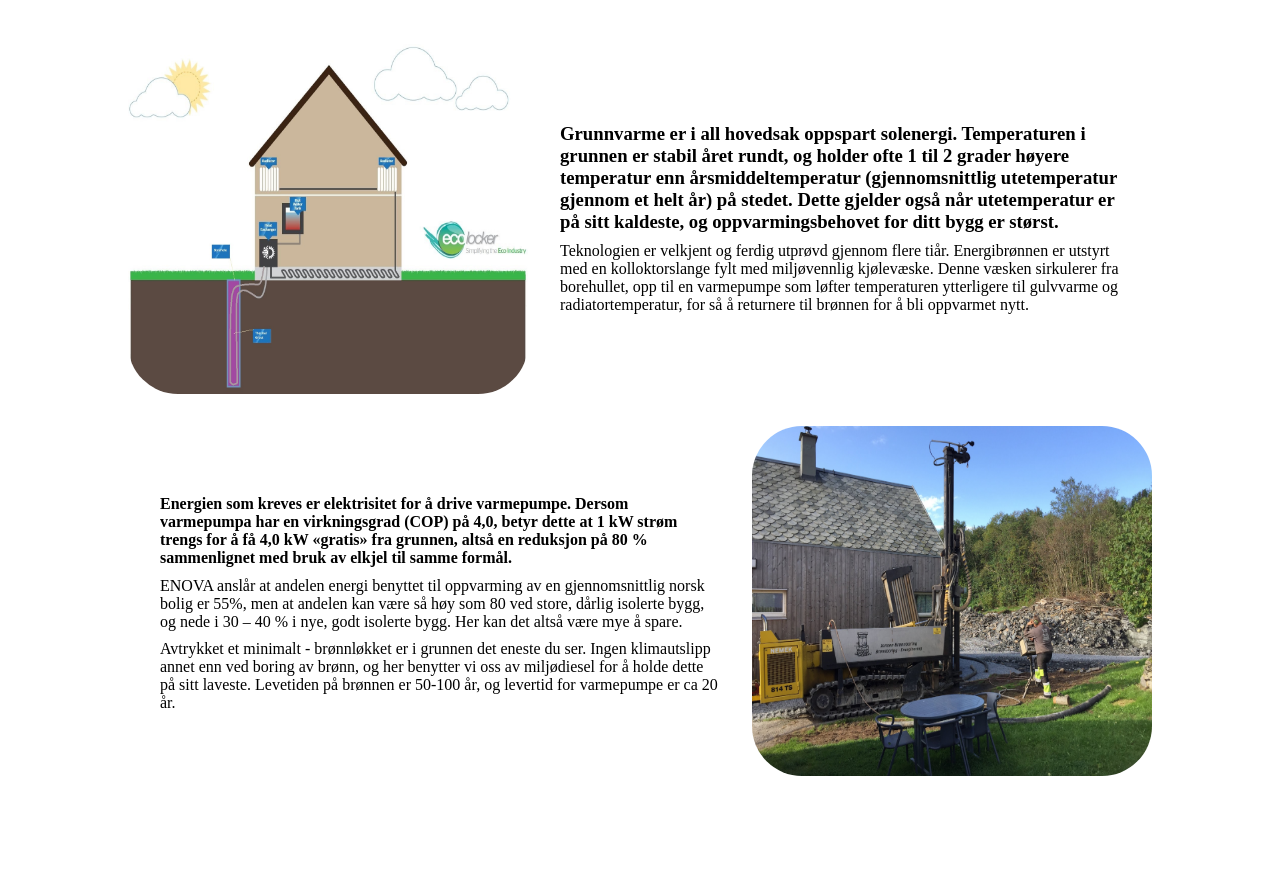
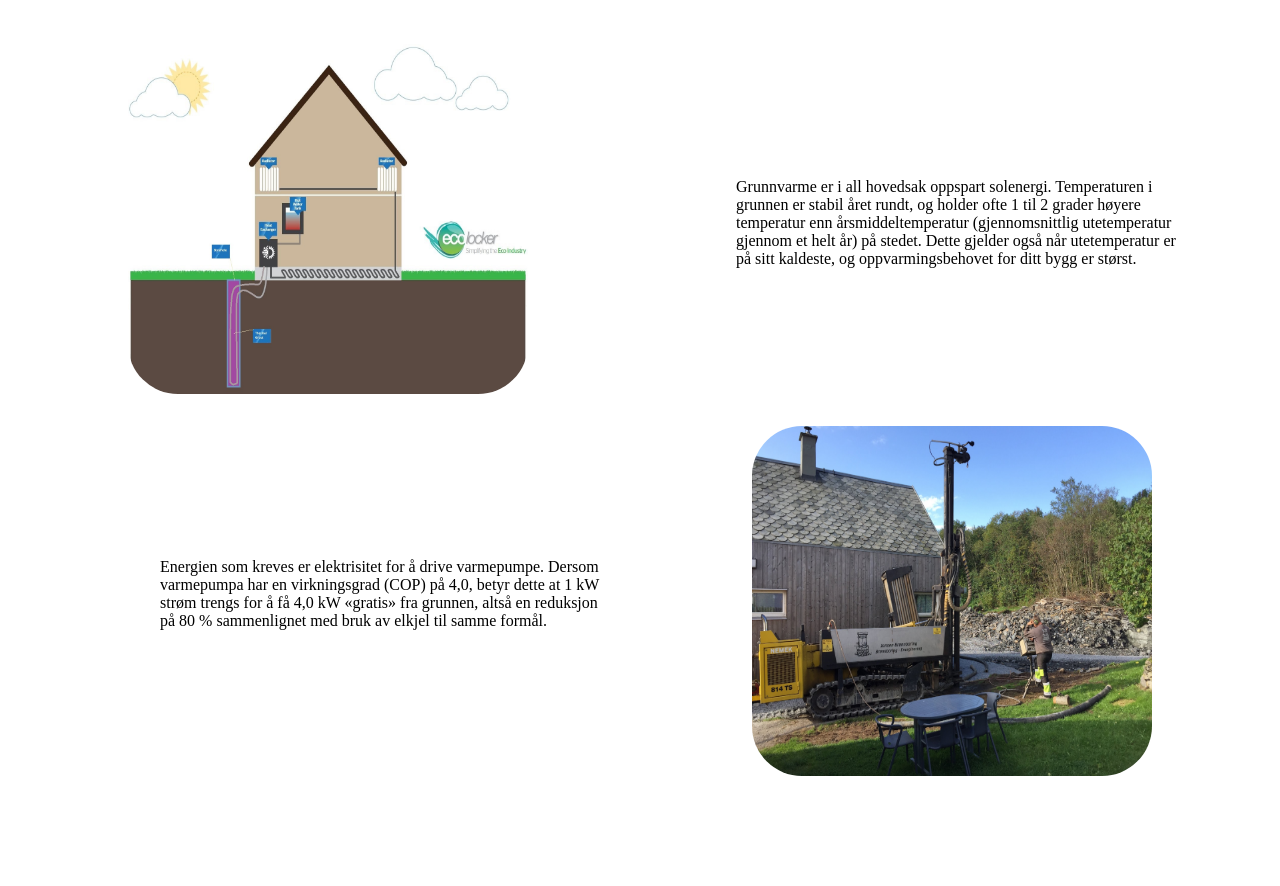
Before and after one commit to joar1/igrunn, a React (Create React App) app: page / in a window 1280 px wide. Shown: the part 1391-2277 px from the top of the page. Built offline with nearby package versions, Linux system fonts and the light colour scheme.

Commit message:
textdivleft

```diff
--- a/src/components/Card.jsx
+++ b/src/components/Card.jsx
@@ -5,11 +5,11 @@ export function CardLeft(props) {
 		<CardContainer>
 			<CardDiv>
 				<img src={props.img} alt='#' />
-				<TextDiv>
+				<TextDivLeft>
 					<h2>{props.title}</h2>
 					<h3>{props.description}</h3>
 					<p>{props.paragraph}</p>
-				</TextDiv>
+				</TextDivLeft>
 			</CardDiv>
 		</CardContainer>
 	);
@@ -23,7 +23,9 @@ export function CardRight(props) {
 					<h2>{props.title}</h2>
 					<h4>{props.description}</h4>
 					<p>{props.paragraph}</p>
-					<p>{props.newParagraph}</p>
+					<p>{props.ParagraphTwo}</p>
+					<p>{props.ParagraphThree}</p>
+					<p>{props.ParagraphFour}</p>
 				</TextDiv>
 				<ImageLink>
 					<img src={props.img} alt='#' />
@@ -57,7 +59,6 @@ const TextDiv = styled.div`
 	flex-direction: column;
 	text-align: left;
 	word-wrap: normal;
-	margin: 0;
 	padding: 2em;
 	h2 {
 		font-weight: bold;
@@ -68,6 +69,27 @@ const TextDiv = styled.div`
 	}
 	p {
 		margin-top: 0.6em;
+		width: 80%;
+	}
+`;
+
+const TextDivLeft = styled.div`
+	display: flex;
+	flex-direction: column;
+	text-align: left;
+	word-wrap: normal;
+	padding: 2em;
+	h2 {
+		font-weight: bold;
+		font-size: 800;
+	}
+	h4 {
+		margin-top: 0.4em;
+	}
+	p {
+		margin-left: 11em;
+		margin-top: 0.6em;
+		width: 80%;
 	}
 `;
 
--- a/src/components/Navbar.jsx
+++ b/src/components/Navbar.jsx
@@ -10,7 +10,7 @@ function Navbar() {
 				</NavLogo>
 				<NavDiv>
 					<StyledA href='#Grunnvarme'>Litt om grunnvarme</StyledA>
-					<StyledLink to='/available'>Passer dette min bolig?</StyledLink>
+					<StyledA href='#MinBolig'>Passer dette min bolig?</StyledA>
 					<StyledLink to='/services'>Tjenester</StyledLink>
 					<StyledLink to='/about'>Om</StyledLink>
 				</NavDiv>
--- a/src/pages/Home.jsx
+++ b/src/pages/Home.jsx
@@ -1,7 +1,6 @@
 import styled from 'styled-components';
 import Navbar from '../components/Navbar';
 import Questions from '../components/Questions';
-import BackgroundImg from '../images/background.jpg';
 import Footer from '../components/Footer';
 import Bilde1 from '../images/bilde1.jpg';
 import Bilde1NoBg from '../images/bilde1-nobg.png';
@@ -21,8 +20,8 @@ function Home() {
 			<HeaderIgrunn>Energien henter du fra Igrunnen</HeaderIgrunn>
 			<CardRight
 				img={Bilde1NoBg}
-				description='Betydelig redusert strømregning og økt komfort på samme tid, er det mulig? Ved bruk av grunnvarme fra energibrønn og varmepumpe kan du redusere strømforbruk med opptil 50 % samtidig som du øker komforten innomhus. Endelig får du brønnboring og VVS på samme sted, hvor vi i tillegg har vurdert lokale grunnforhold sett i sammenheng med antatt energiforbruk, slik at grunnvarmeanlegget blir optimalisert for nettopp deres bolig.'
-				paragraph='
+				paragraph='Betydelig redusert strømregning og økt komfort på samme tid, er det mulig? Ved bruk av grunnvarme fra energibrønn og varmepumpe kan du redusere strømforbruk med opptil 50 % samtidig som du øker komforten innomhus. Endelig får du brønnboring og VVS på samme sted, hvor vi i tillegg har vurdert lokale grunnforhold sett i sammenheng med antatt energiforbruk, slik at grunnvarmeanlegget blir optimalisert for nettopp deres bolig.'
+				paragraphTwo='
 				Slik fungerer det:
 				Skriv inn adresse og svar på noen korte spørsmål. Vi vil i løpet av kort tid komme tilbake til deg med foreslått størrelse på varmepumpe og dybde på brønn, og kommer med et tilbud på komplett grunnvarmeanlegg. Har dere allerede bestilt innvending VVS kan vi også levere energibrønnen alene. Dersom det er vannbrønn dere ønsker, klikk her (link til vannbrønn i Tjenester-meny)'
 			/>
@@ -31,15 +30,15 @@ function Home() {
 			<HeaderH1 id='Grunnvarme'>Litt om grunnvarme</HeaderH1>
 			<CardLeft
 				img={Bilde2}
-				description='Grunnvarme er i all hovedsak oppspart solenergi. Temperaturen i grunnen er stabil året rundt, og holder ofte 1 til 2 grader høyere temperatur enn årsmiddeltemperatur (gjennomsnittlig utetemperatur gjennom et helt år) på stedet. Dette gjelder også når utetemperatur er på sitt kaldeste, og oppvarmingsbehovet for ditt bygg er størst.'
-				paragraph='Teknologien er velkjent og ferdig utprøvd gjennom flere tiår. Energibrønnen er utstyrt med en kolloktorslange fylt med miljøvennlig kjølevæske. Denne væsken sirkulerer fra borehullet, opp til en varmepumpe som løfter temperaturen ytterligere til gulvvarme og radiatortemperatur, for så å returnere til brønnen for å bli oppvarmet nytt.'
+				paragraph='Grunnvarme er i all hovedsak oppspart solenergi. Temperaturen i grunnen er stabil året rundt, og holder ofte 1 til 2 grader høyere temperatur enn årsmiddeltemperatur (gjennomsnittlig utetemperatur gjennom et helt år) på stedet. Dette gjelder også når utetemperatur er på sitt kaldeste, og oppvarmingsbehovet for ditt bygg er størst.'
+				paragraphTwo='Teknologien er velkjent og ferdig utprøvd gjennom flere tiår. Energibrønnen er utstyrt med en kolloktorslange fylt med miljøvennlig kjølevæske. Denne væsken sirkulerer fra borehullet, opp til en varmepumpe som løfter temperaturen ytterligere til gulvvarme og radiatortemperatur, for så å returnere til brønnen for å bli oppvarmet nytt.'
 			/>
 
 			<CardRight
 				img={Bilde3}
-				description='Energien som kreves er elektrisitet for å drive varmepumpe. Dersom varmepumpa har en virkningsgrad (COP) på 4,0, betyr dette at 1 kW strøm trengs for å få 4,0 kW «gratis» fra grunnen, altså en reduksjon på 80 % sammenlignet med bruk av elkjel til samme formål.'
-				paragraph='ENOVA anslår at andelen energi benyttet til oppvarming av en gjennomsnittlig norsk bolig er 55%, men at andelen kan være så høy som 80 ved store, dårlig isolerte bygg, og nede i 30 – 40 % i nye, godt isolerte bygg. Her kan det altså være mye å spare.'
-				newParagraph='Avtrykket et minimalt - brønnløkket er i grunnen det eneste du ser. Ingen klimautslipp annet enn ved boring av brønn, og her benytter vi oss av miljødiesel for å holde dette på sitt laveste. Levetiden på brønnen er 50-100 år, og levertid for varmepumpe er ca 20 år.'
+				paragraph='Energien som kreves er elektrisitet for å drive varmepumpe. Dersom varmepumpa har en virkningsgrad (COP) på 4,0, betyr dette at 1 kW strøm trengs for å få 4,0 kW «gratis» fra grunnen, altså en reduksjon på 80 % sammenlignet med bruk av elkjel til samme formål.'
+				paragraphTwo='ENOVA anslår at andelen energi benyttet til oppvarming av en gjennomsnittlig norsk bolig er 55%, men at andelen kan være så høy som 80 ved store, dårlig isolerte bygg, og nede i 30 – 40 % i nye, godt isolerte bygg. Her kan det altså være mye å spare.'
+				paragraphThree='Avtrykket et minimalt - brønnløkket er i grunnen det eneste du ser. Ingen klimautslipp annet enn ved boring av brønn, og her benytter vi oss av miljødiesel for å holde dette på sitt laveste. Levetiden på brønnen er 50-100 år, og levertid for varmepumpe er ca 20 år.'
 			/>
 
 			<ImageContainer>
@@ -47,7 +46,7 @@ function Home() {
 				<img src={Bilde5} alt='#' />
 			</ImageContainer>
 
-			<HeaderH1>Passer dette min bolig?</HeaderH1>
+			<HeaderH1 id='MinBolig'>Passer dette min bolig?</HeaderH1>
 			<StyledParagraph>
 				For å benytte seg av grunnvarme gir det mest mening om du har vannbåren
 				varme installert- som gir stabil og behagelig innetemperatur i hele
--- a/src/pages/Pages.jsx
+++ b/src/pages/Pages.jsx
@@ -13,7 +13,6 @@ function Pages() {
 				<Route path='/kontakt' element={<Contact />} />
 				<Route path='/about' element={<About />} />
 				<Route path='/news' element={<News />} />
-				<Route path='/services' element={<Services />} />
 			</Routes>
 		</>
 	);
```
Also changed, not shown: 7 other files (tests, documents, lock files or other folders).
